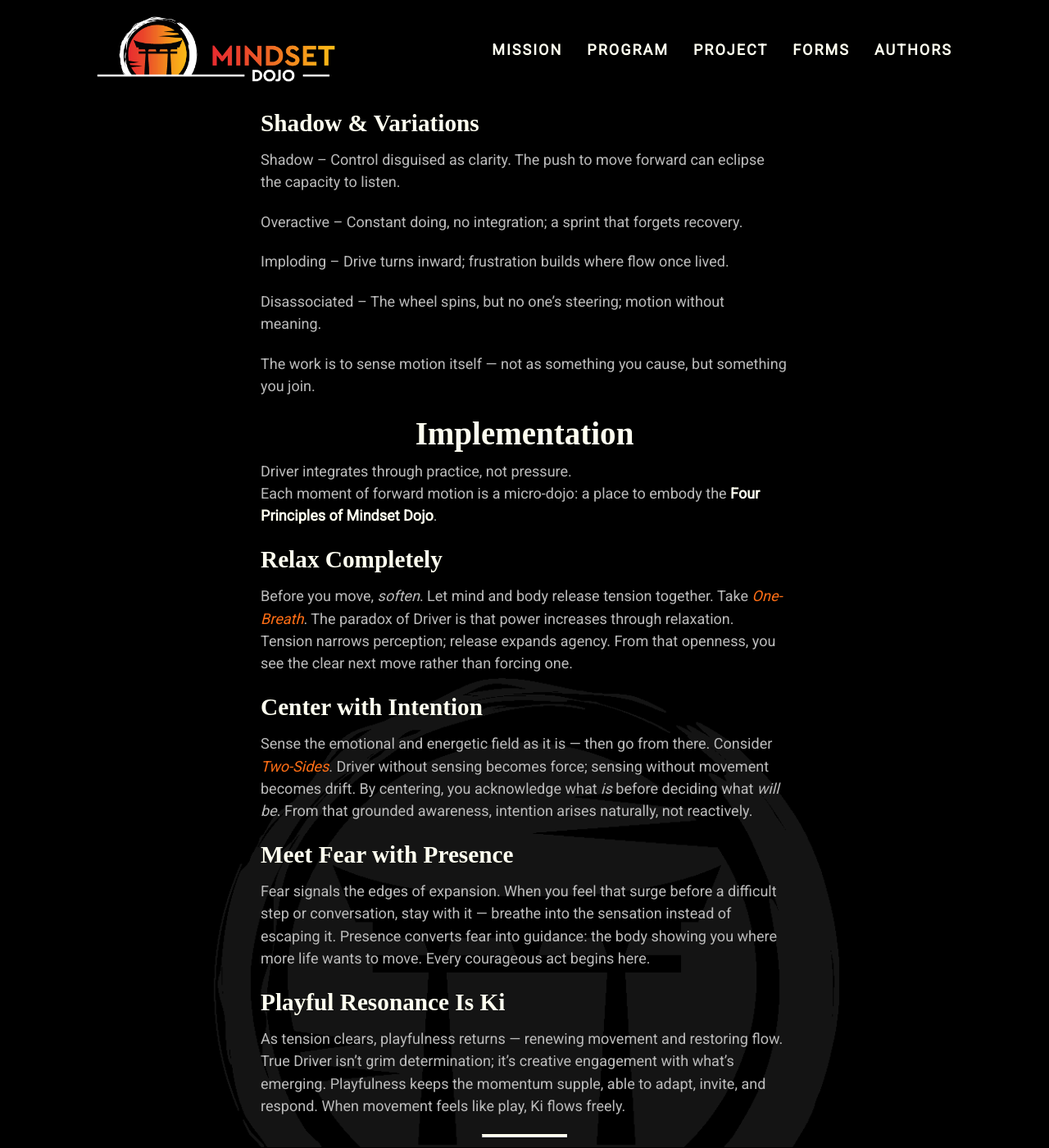
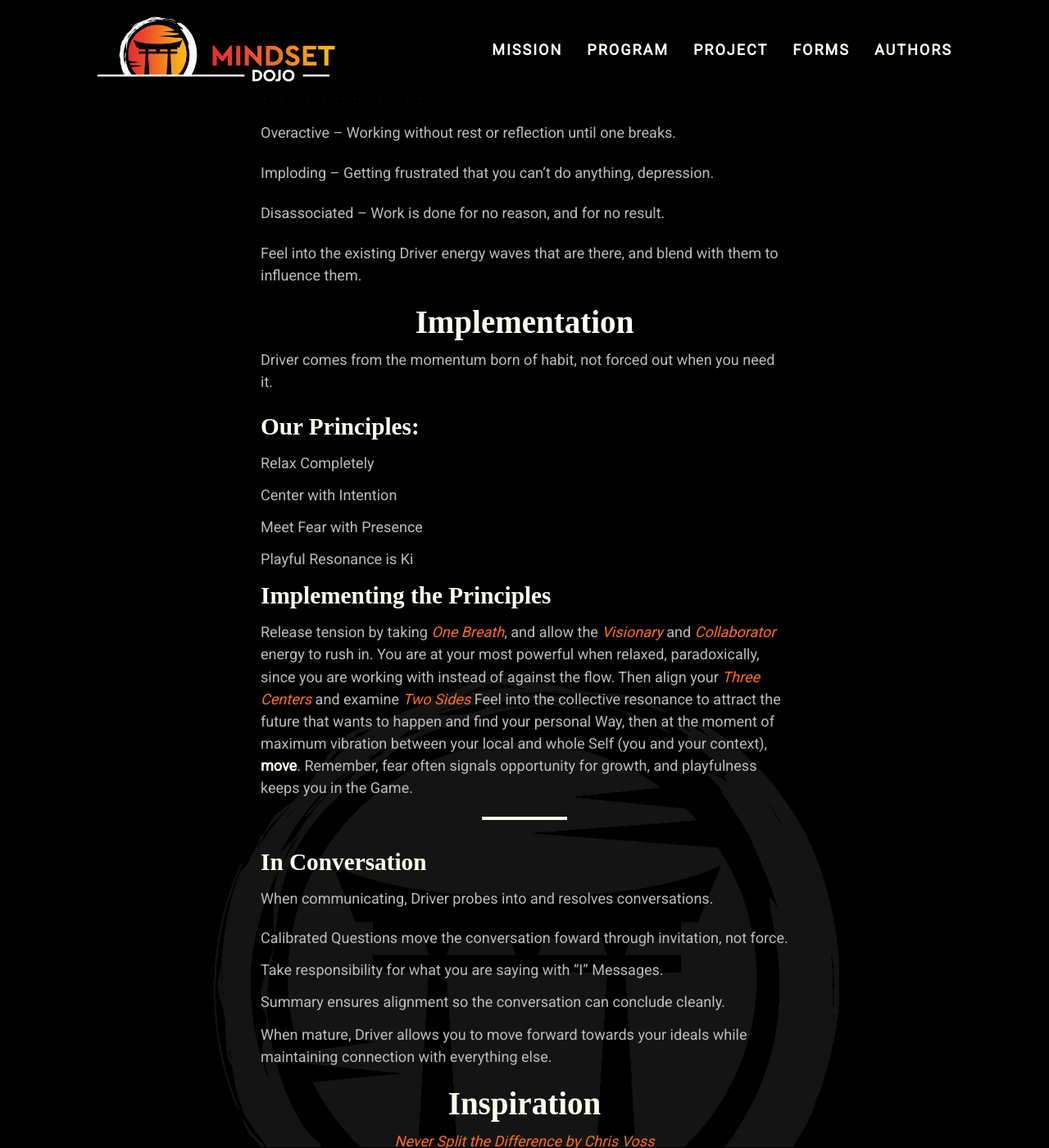
Before and after one commit to mindset-dojo/mindset-dojo.github.io, a Jekyll site: the page built from _forms/driver.md, in a window 1280 px wide and 1400 px high, scrolled down 969 px. Shown: the whole window at 82% size. Built offline with Jekyll 4.4.1, drawn with Linux system fonts in a browser that asks for light colours; some web fonts are replaced; some of the changed text lies outside the part shown.

Commit message:
refactor(driver): rewrite michael's draft of form in my own words.

```diff
--- a/_forms/driver.md
+++ b/_forms/driver.md
@@ -12,71 +12,62 @@ excerpt: "Part of the 4 Patterns from Institute for Zen Leadership, Driver energ
 
 ## Intention
 
-Part of the [4 Patterns](../four-patterns/) from Institute for Zen Leadership, Driver energy concentrates your focus and moves you forward.
-It channels clarity into motion — transforming insight into initiative and resistance into rhythm.
-Driver invites the discipline of decisive action balanced with embodied awareness.
+Part of the [4 Patterns](../four-patterns/) from Institute for Zen Leadership, Driver energy is like a laser. It causes you to focus forwards, step by step.
 
 ## Experience
 
 ### External
 
-You are in the strike zone — all attention focused, body aligned, the next move inevitable. Driver shows up as crisp initiation: the moment someone says, “Let’s move,” and momentum begins to organize around that impulse.
+You are in a flow state, following the impulse to do something whereever that came from to it's end state. As you get closer to the destination, so does the momentum carrying you there.
 
 ### Internal
 
-Inside, the experience is alert and steady. The mind narrows into purpose; breath lengthens to match the motion. When balanced, there’s a sense of clean effort — doing without strain. When unbalanced, effort hardens into pressure, and the focus that once inspired becomes tunnel vision.
+When above the line, one is able to do Wu-Wei (effortless action) with a sense of calm alertness, feeling like a part of the universe. When below the line, one is in crunch time, tense and blinded by fear.
 
 ### Collective
 
-In teams and groups, Driver energy cuts through diffusion. It sets a cadence that others can align to — a pulse that turns conversation into creation.
-When attuned, it carries everyone forward together. When rigid, it leaves people trailing in its wake.
+Driver is the start of resonance, taking that first step on the journey. It sets the beat of the drum that everyone else follows. With above the line [Collaborator](../collaborator/), it unites people around a point of focus into a movement. With below the line or no [Collaborator](../collaborator/), it leaves behind or runs people over.
 
 ---
 
 ### Shadow & Variations
 
-Shadow – Control disguised as clarity. The push to move forward can eclipse the capacity to listen.
+Shadow – Just following orders without question and grimly marching forward without considering the people around you. Movement without resonance leads one in circles to nowhere.
 
-Overactive – Constant doing, no integration; a sprint that forgets recovery.
+Overactive – Working without rest or reflection until one breaks.
 
-Imploding – Drive turns inward; frustration builds where flow once lived.
+Imploding – Getting frustrated that you can't do anything, depression.
 
-Disassociated – The wheel spins, but no one’s steering; motion without meaning.
+Disassociated – Work is done for no reason, and for no result.
 
-The work is to sense motion itself — not as something you cause, but something you join.
+Feel into the existing Driver energy waves that are there, and blend with them to influence them.
 
 ## Implementation
 
-Driver integrates through practice, not pressure.
-Each moment of forward motion is a micro-dojo: a place to embody the **Four Principles of Mindset Dojo**.
+Driver comes from the momentum born of habit, not forced out when you need it.
 
-### Relax Completely
+### Our Principles:
 
-Before you move, *soften*. Let mind and body release tension together. Take [One-Breath](../one-breath).  The paradox of Driver is that power increases through relaxation. Tension narrows perception; release expands agency. From that openness, you see the clear next move rather than forcing one.
+- Relax Completely
+- Center with Intention
+- Meet Fear with Presence
+- Playful Resonance is Ki
 
-### Center with Intention
+### Implementing the Principles
 
-Sense the emotional and energetic field as it is — then go from there. Consider [Two-Sides](../two-sides). Driver without sensing becomes force; sensing without movement becomes drift. By centering, you acknowledge what *is* before deciding what *will be*. From that grounded awareness, intention arises naturally, not reactively.
-
-### Meet Fear with Presence
-
-Fear signals the edges of expansion. When you feel that surge before a difficult step or conversation, stay with it — breathe into the sensation instead of escaping it. Presence converts fear into guidance: the body showing you where more life wants to move. Every courageous act begins here.
-
-### Playful Resonance Is Ki
-
-As tension clears, playfulness returns — renewing movement and restoring flow. True Driver isn’t grim determination; it’s creative engagement with what’s emerging. Playfulness keeps the momentum supple, able to adapt, invite, and respond. When movement feels like play, Ki flows freely.
+Release tension by taking [One Breath](../one-breath), and allow the [Visionary](../visionary/) and [Collaborator](../collaborator/) energy to rush in. You are at your most powerful when relaxed, paradoxically, since you are working with instead of against the flow. Then align your [Three Centers](../three-centers/) and examine [Two Sides](../two-sides/) Feel into the collective resonance to attract the future that wants to happen and find your personal Way, then at the moment of maximum vibration between your local and whole Self (you and your context), **move**. Remember, fear often signals opportunity for growth, and playfulness keeps you in the Game.
 
 ---
 
 ### In Conversation
 
-When expressed verbally, Driver takes the form of *structured curiosity and clean closure*:
+When communicating, Driver probes into and resolves conversations.
 
-- Calibrated Questions direct attention forward through inquiry, not imposition.
-- “I” Messages align accountability with tone, keeping presence relational.
-- Summary completes loops so energy can move to the next focus.
+- Calibrated Questions move the conversation foward through invitation, not force.
+- Take responsibility for what you are saying with “I” Messages.
+- Summary ensures alignment so the conversation can conclude cleanly.
 
-Driver’s mature form is coherence in motion — the ability to move clearly while staying connected to self, others, and field.
+When mature, Driver allows you to move forward towards your ideals while maintaining connection with everything else.
 
 ## Inspiration
 
```
